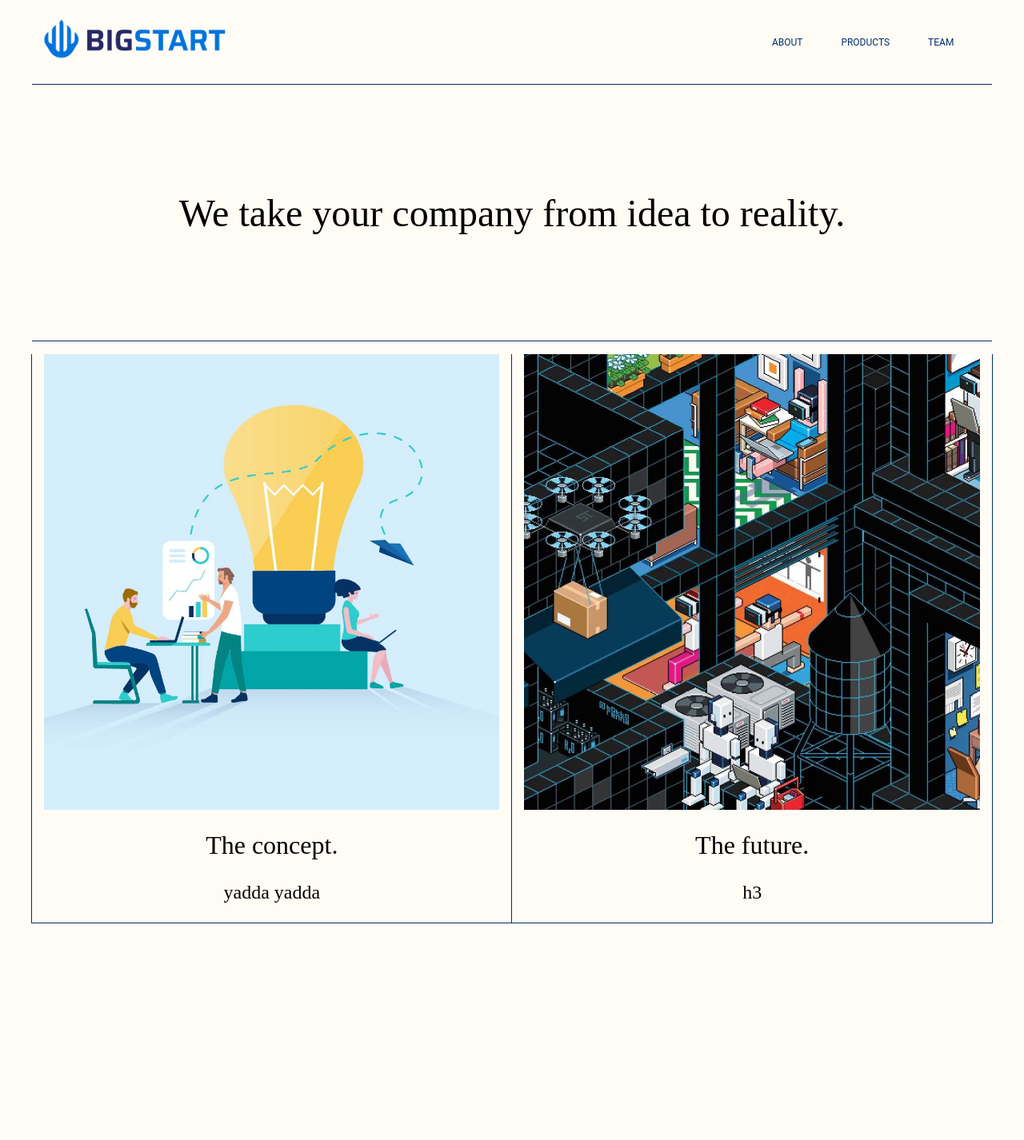
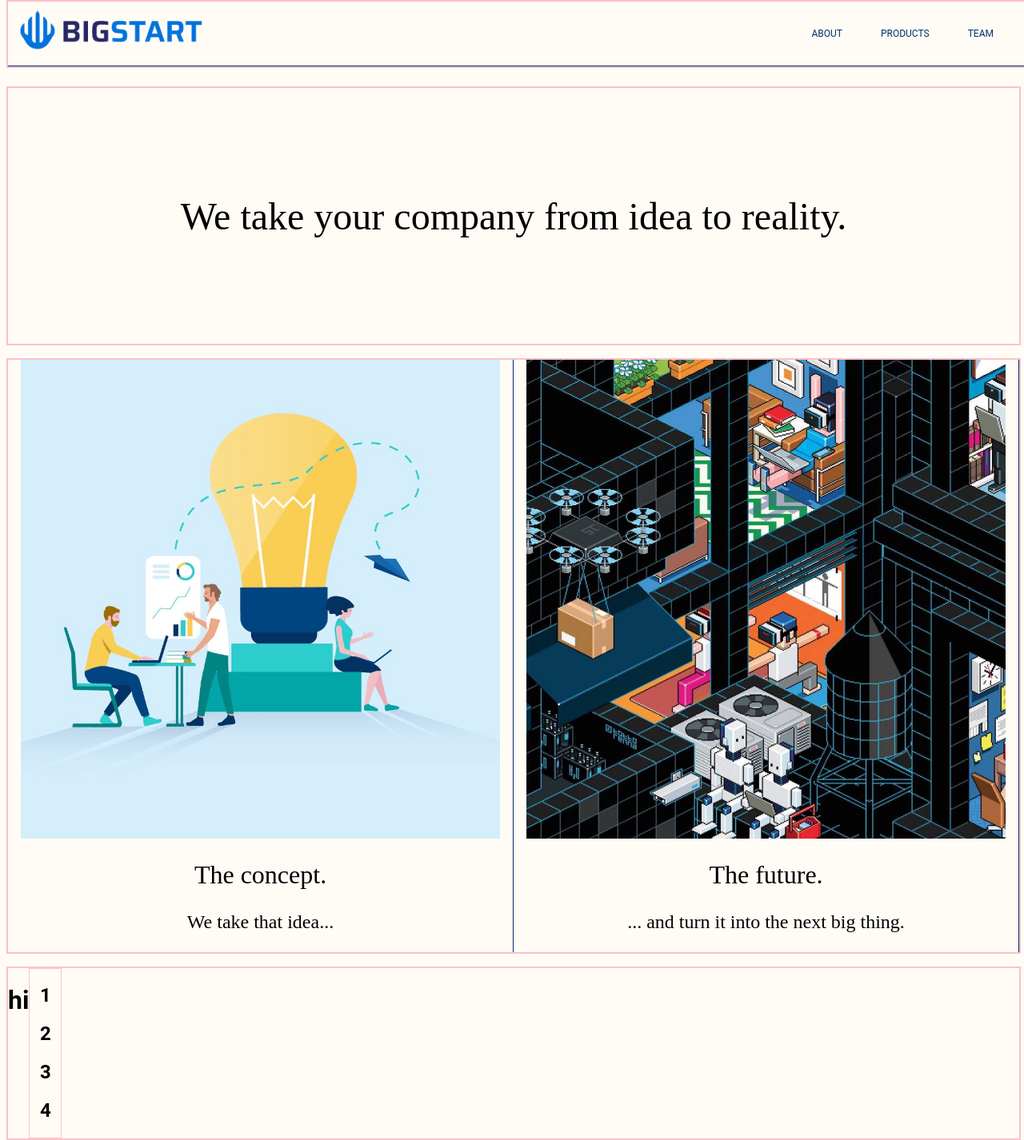
Before and after one commit to gbears96/bigStart, a plain HTML site: page index.html in a window 1280 px wide. Shown: the whole page at 80% size. Before the commit the page ends 1163 px from the top, so only its background shows below. Drawn offline with Linux system fonts and the light colour scheme.

Commit message:
commit to github

```diff
--- a/css/style.css
+++ b/css/style.css
@@ -2,16 +2,25 @@ html {
     font-size:16px;
     font-family: "Roboto",sans-serif;
     background-color: #fffcf6;
+    margin:0;
 }
 
 header {
-    z-index: 100;
-    margin: 1% 2.5%;
+    display:flex;
+    align-items: center;
+    /*margin:0 auto;*/
+    position:fixed;
+    width: 100%;
+    z-index:100;
+    top: 0px;
+    border: 2px pink solid;
 }
 
-header .content {
+.header-content {
     display:flex;
     align-items: center;
+    border-bottom: 0.5px solid #002F6C;
+    width:100%;
 }
 
 #logo {
@@ -34,7 +43,7 @@ header nav ul {
 }
 
 header nav li {
-    padding-right: 3rem;
+   padding-right: 3rem;
 }
 
 header nav li a {
@@ -43,16 +52,20 @@ header nav li a {
     text-transform: uppercase;
 }
 
+.main {
+    position:relative;
+    top:100px;
+}
 .mission-section {
 /*    background-image: url("../images/downtown.jpeg"); */
     display:flex;
     justify-content:center;
     height: 20rem;
-    border-top: 0.5px solid #002F6C;
     border-bottom: 0.5px solid #002F6C;
-    width:95%;
-    margin: auto;
+    width:100%;
     align-items: center;
+    border: 2px pink solid;
+
 }
 
 .mission-section h1 {
@@ -63,24 +76,16 @@ header nav li a {
 .mission-content {
     align-items: center;
 }
-
-.temp {
-    display: flex;
-    width:95%;
-    margin: auto;
-    border: 2px solid green;
-    height: 5rem;
-}
 .features-section {
     display:flex;
     justify-content: space-between;
     padding: 0rem;
-    width:95%;
+    width:100%;
     margin: auto;
     margin-top: 1rem;
-    border-bottom: 0.5px solid #002F6C;
+    margin-bottom: 1rem;
     border-left: 0.5px solid #002F6C;
-    /* border: 2px pink solid; */
+    border: 2px pink solid;
 }
 .features-section .feature {
     display: flex;
@@ -115,3 +120,18 @@ header nav li a {
 }
 .feature .content {
 }
+
+.team-section {
+    display:flex;
+    width: 100%;
+    border: 2px pink solid;
+
+}
+
+.images-container {
+    display:flex;
+
+    max-width: 100%;
+    padding: 0 1%;
+    border: 1px solid pink;
+}
--- a/index.html
+++ b/index.html
@@ -10,7 +10,7 @@
 <body>
 <!-- Header -->
     <header>
-        <div class="content">
+        <div class="header-content">
             <!-- Content: logo + nav bar on right -->
             <img src="./images/bigstart2.png" id="logo">
             <div id="spacer"></div>
@@ -53,7 +53,7 @@
                     </div>
                     <div class="content">
                         <h2>The concept.</h2>
-                        <h3>yadda yadda </h3>
+                        <h3>We take that idea...</h3>
                     </div>
                 </div>
             </div>
@@ -64,13 +64,24 @@
                     </div>
                     <div class="content">
                         <h2>The future.</h2>
-                        <h3>h3</h3>
+                        <h3>... and turn it into the next big thing.</h3>
                     </div>
                 </div>
             </div>
         </div>
 <!-- Team -->
-        <div class="team">
+        <div class="team-section">
+            <div class="team-center">
+                <h1> hi </h1>
+            </div>
+            <div class="images-container">
+                <div class="image-container">
+                    <h2>1</h2>
+                    <h2>2</h2>
+                    <h2>3</h2>
+                    <h2>4</h2>
+                </div>
+            </div>
         </div>
 
 
```
